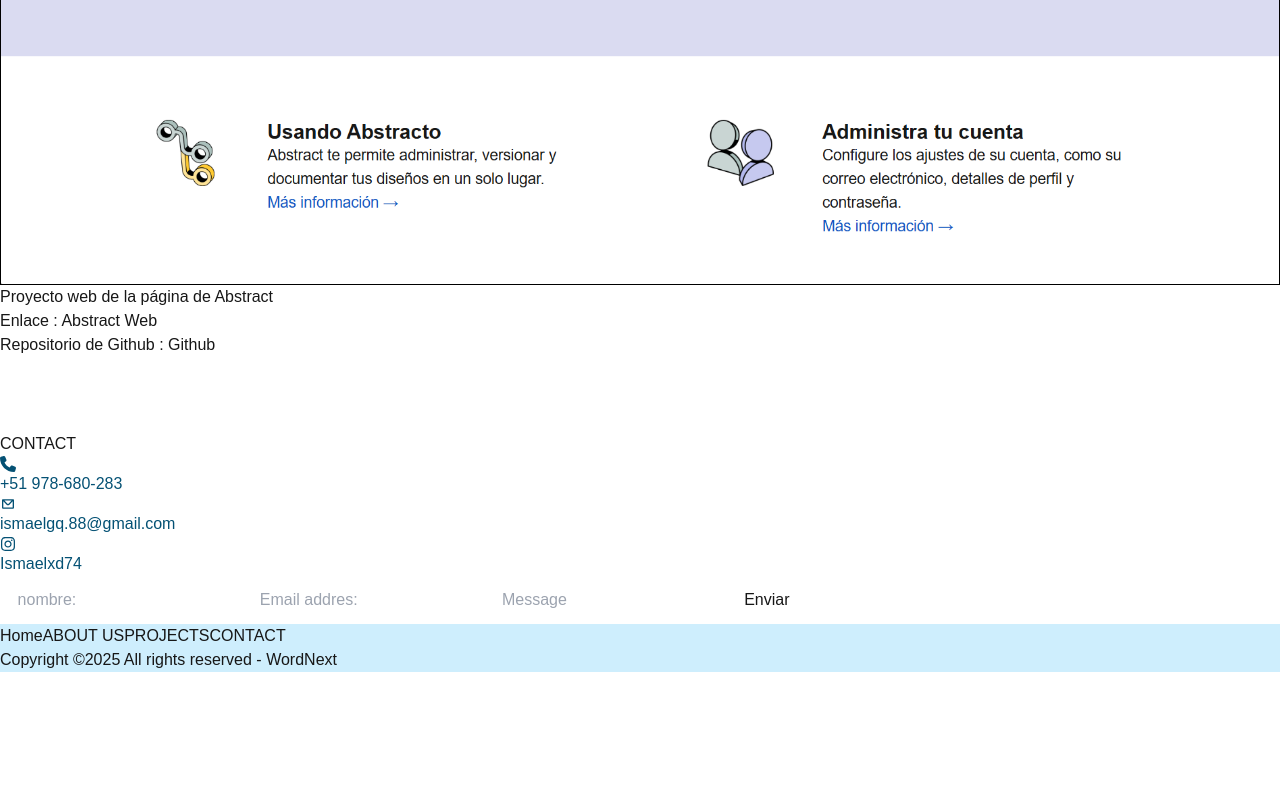
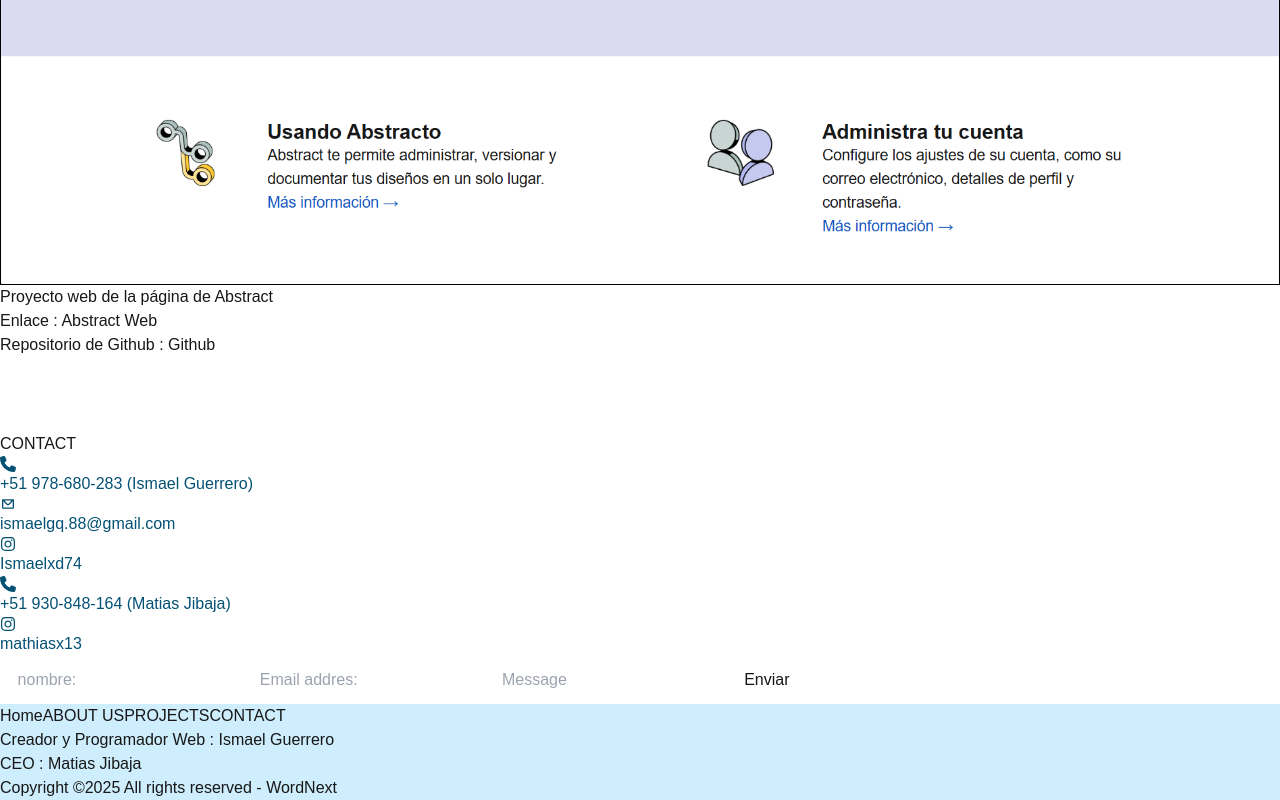
Before and after one commit to ismaelhtmljs/word-next, a Next.js app: page / in a window 1280 px wide. Shown: the part 2752-3552 px from the top of the page. Before the commit the page ends 3424 px from the top, so only its background shows below. Built offline with nearby package versions, Linux system fonts and the light colour scheme.

Commit message:
añadido a m,i compañero

```diff
--- a/src/components/footer/footer.tsx
+++ b/src/components/footer/footer.tsx
@@ -1,7 +1,7 @@
 import '@/css/footer/footer.css'
 
-function Footer(){
-    return(
+function Footer() {
+    return (
         <footer className="p-10 bg-footer">
             <div className="text-center flex flex-col gap-7 text-[14px]">
                 <div className="flex justify-center gap-3">
@@ -9,6 +9,10 @@
                     <a href="#" className='hover:text-cyan-400'>ABOUT US</a>
                     <a href="#" className='hover:text-cyan-400'>PROJECTS</a>
                     <a href="#" className='hover:text-cyan-400'>CONTACT</a>
+                </div>
+                <div className='flex flex-col gap-2'>
+                    <p>Creador y Programador Web : Ismael Guerrero</p>
+                    <p>CEO : Matias Jibaja</p>
                 </div>
                 <div>
                     <p>Copyright &copy;2025 All rights reserved - WordNext</p>
--- a/src/components/section/sector-4/contact.tsx
+++ b/src/components/section/sector-4/contact.tsx
@@ -1,13 +1,13 @@
 "use client"
 import '@/css/section/sector-4/contact.css'
-import { Instagram_enlace } from '@/utils/enlaces';
+import { Instagram_enlace, Instagram_enlace_jibaja } from '@/utils/enlaces';
 import { FaInstagram } from "react-icons/fa";
 import { CgMail } from "react-icons/cg";
 import { FaPhone } from "react-icons/fa6";
 import Formulario from './form/formulario';
 
-export default function Contact(){
-    return(
+export default function Contact() {
+    return (
         <div className='bg-gray-200 p-[35px]' id='contact'>
             <div className='flex flex-col justify-center items-center gap-3'>
                 <div className='flex flex-col gap-4 text-center'>
@@ -17,21 +17,29 @@
                     {/*  */}
                     <div className='flex flex-row gap-5 reponsive-flex'>
                         <div className='items-center flex gap-2 justify-center'>
-                            <FaPhone className='text-color'/>
-                            <a href="https://wa.me/51978680283" className='text-color hover:underline'>+51 978-680-283</a>
+                            <FaPhone className='text-color' />
+                            <a href="https://wa.me/51978680283" className='text-color hover:underline'>+51 978-680-283 (Ismael Guerrero)</a>
                         </div>
                         <div className='items-center flex gap-2 justify-center'>
-                            <CgMail className='text-color'/>
+                            <CgMail className='text-color' />
                             <a href="mailto:ismaelgq.88@gmail.com" className='text-color hover:underline'>ismaelgq.88@gmail.com</a>
                         </div>
                         <div className='items-center flex gap-2 justify-center'>
-                            <FaInstagram className='text-color'/>
+                            <FaInstagram className='text-color' />
                             <a onClick={Instagram_enlace} className='text-color hover:underline'>Ismaelxd74</a>
+                        </div>
+                        <div className='items-center flex gap-2 justify-center'>
+                            <FaPhone className='text-color' />
+                            <a href="https://wa.me/51930848164" className='text-color hover:underline'>+51 930-848-164 (Matias Jibaja)</a>
+                        </div>
+                        <div className='items-center flex gap-2 justify-center'>
+                            <FaInstagram className='text-color' />
+                            <a onClick={Instagram_enlace_jibaja} className='text-color hover:underline'>mathiasx13</a>
                         </div>
                     </div>
                 </div>
                 {/*  */}
-                <Formulario/>
+                <Formulario />
             </div>
         </div>
     )
--- a/src/utils/enlaces.ts
+++ b/src/utils/enlaces.ts
@@ -23,3 +23,7 @@
 export const Instagram_enlace = () => {
     window.open('https://www.instagram.com/ismaelxd74/?hl=es')
 }
+
+export const Instagram_enlace_jibaja = () => {
+    window.open('https://www.instagram.com/mathiasx13/?hl=es')
+}
```
